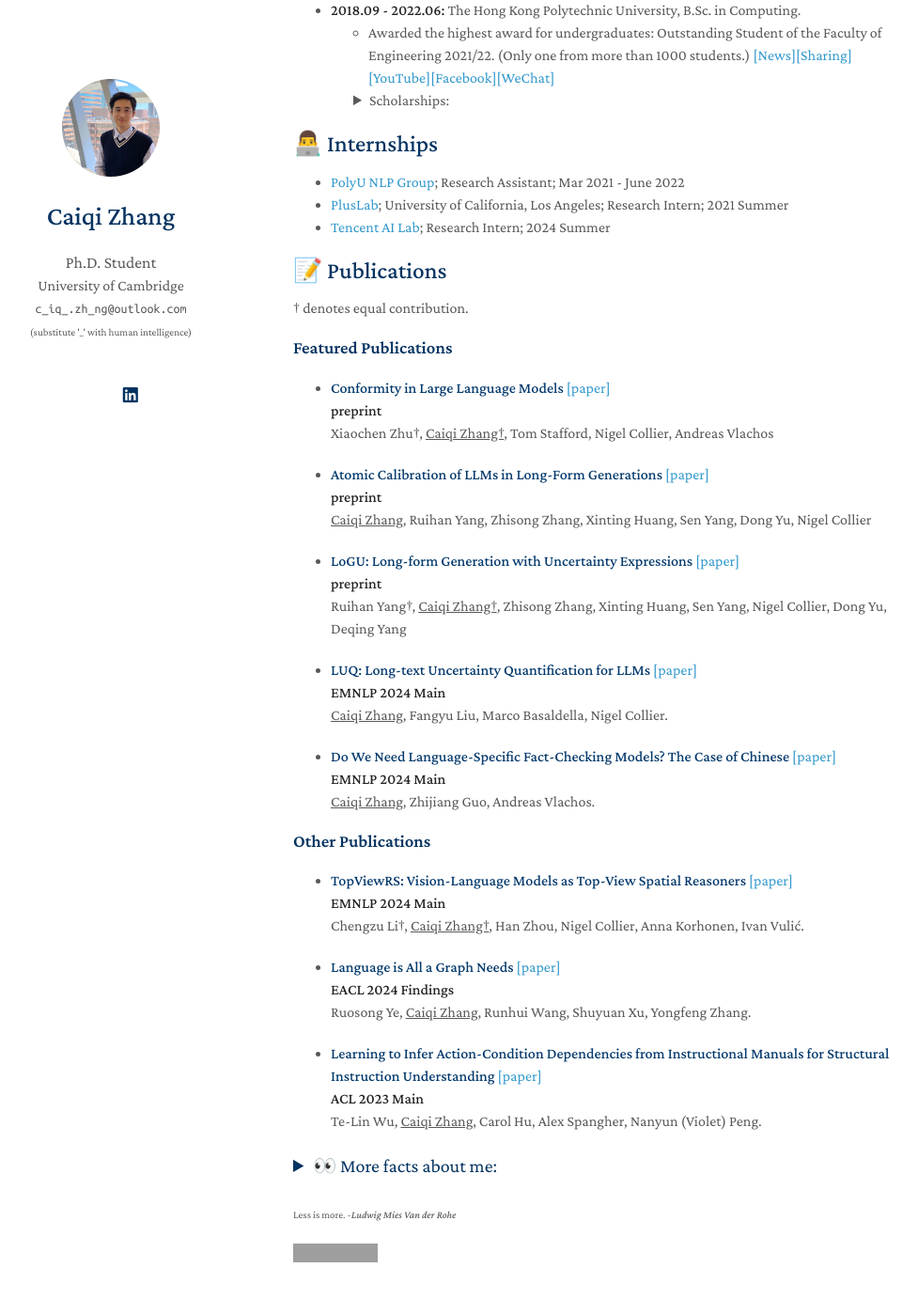
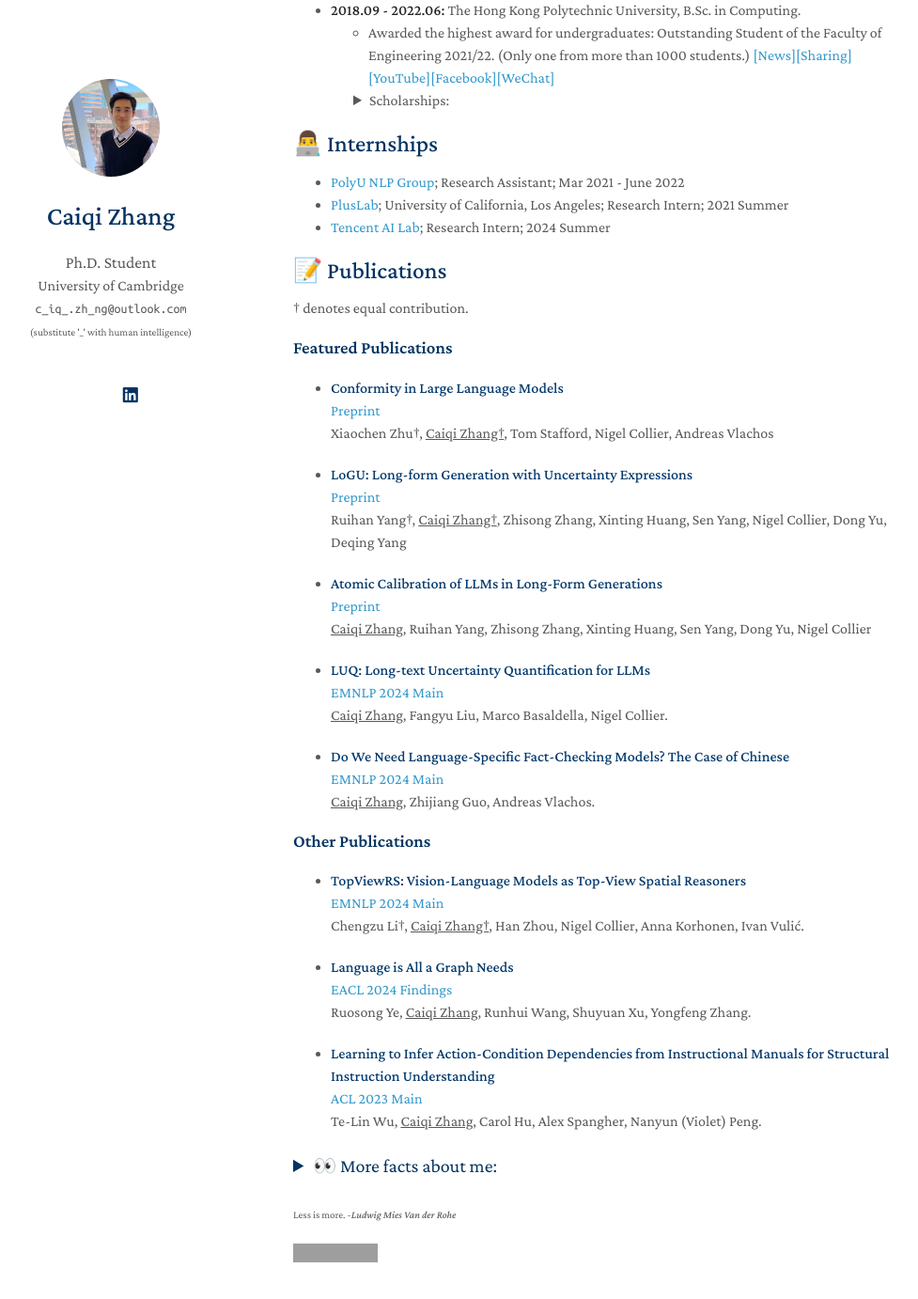
Before and after one commit to caiqizh/caiqizh.github.io, a Jekyll site: the page built from index.md, in a window 1280 px wide and 1400 px high, scrolled down 563 px. Shown: the top 1382 px of the window at 94% size, without its empty margins (158-1135 px from the left). Built offline with Jekyll 4.4.1, drawn with Linux system fonts in a browser that asks for light colours; nearby versions of some CDN libraries; a style sheet for code colours, icons or effects is not loaded; our own code applies the rules of GitHub Pages for plain Markdown files; grey boxes are pictures that could not be loaded.

Commit message:
changed the link style

```diff
--- a/index.md
+++ b/index.md
@@ -53,37 +53,37 @@ I am a second year Ph.D. student at the University of Cambridge, working under t
 † denotes equal contribution.
 
 ### Featured Publications
-- <strong><span style="color: #03396c;">Conformity in Large Language Models</span></strong> [[paper]](https://arxiv.org/abs/2410.12428)
-  **preprint**
+- <strong><span style="color: #03396c;">Conformity in Large Language Models</span></strong>
+  [Preprint](https://arxiv.org/abs/2410.12428)
   Xiaochen Zhu†, <u>Caiqi Zhang†</u>, Tom Stafford, Nigel Collier, Andreas Vlachos
 
-- <strong><span style="color: #03396c;">Atomic Calibration of LLMs in Long-Form Generations</span></strong> [[paper]](https://arxiv.org/abs/2410.13246)
-  **preprint**
+- <strong><span style="color: #03396c;">LoGU: Long-form Generation with Uncertainty Expressions</span></strong>
+  [Preprint](https://arxiv.org/abs/2410.14309)
+  Ruihan Yang†, <u>Caiqi Zhang†</u>, Zhisong Zhang, Xinting Huang, Sen Yang, Nigel Collier, Dong Yu, Deqing Yang
+
+- <strong><span style="color: #03396c;">Atomic Calibration of LLMs in Long-Form Generations</span></strong>
+  [Preprint](https://arxiv.org/abs/2410.13246)
   <u>Caiqi Zhang</u>, Ruihan Yang, Zhisong Zhang, Xinting Huang, Sen Yang, Dong Yu, Nigel Collier
 
-- <strong><span style="color: #03396c;">LoGU: Long-form Generation with Uncertainty Expressions</span></strong> [[paper]](https://arxiv.org/abs/2410.14309)
-  **preprint**
-  Ruihan Yang†, <u>Caiqi Zhang†</u>, Zhisong Zhang, Xinting Huang, Sen Yang, Nigel Collier, Dong Yu, Deqing Yang
-
-- <strong><span style="color: #03396c;">LUQ: Long-text Uncertainty Quantification for LLMs</span></strong> [[paper]](https://arxiv.org/abs/2403.20279)
-  **EMNLP 2024 Main**
+- <strong><span style="color: #03396c;">LUQ: Long-text Uncertainty Quantification for LLMs</span></strong>
+  [EMNLP 2024 Main](https://arxiv.org/abs/2403.20279)
   <u>Caiqi Zhang</u>, Fangyu Liu, Marco Basaldella, Nigel Collier.
 
-- <strong><span style="color: #03396c;">Do We Need Language-Specific Fact-Checking Models? The Case of Chinese</span></strong>   [[paper]](https://arxiv.org/abs/2401.15498)
-  **EMNLP 2024 Main**
+- <strong><span style="color: #03396c;">Do We Need Language-Specific Fact-Checking Models? The Case of Chinese</span></strong>
+  [EMNLP 2024 Main](https://arxiv.org/abs/2401.15498)
   <u>Caiqi Zhang</u>, Zhijiang Guo, Andreas Vlachos.
 
 ### Other Publications
-- <strong><span style="color: #03396c;">TopViewRS: Vision-Language Models as Top-View Spatial Reasoners</span></strong> [[paper]](https://arxiv.org/abs/2406.02537)
-  **EMNLP 2024 Main**
+- <strong><span style="color: #03396c;">TopViewRS: Vision-Language Models as Top-View Spatial Reasoners</span></strong>
+  [EMNLP 2024 Main](https://arxiv.org/abs/2406.02537)
   Chengzu Li†, <u>Caiqi Zhang†</u>, Han Zhou, Nigel Collier, Anna Korhonen, Ivan Vulić.
 
-- <strong><span style="color: #03396c;">Language is All a Graph Needs</span></strong>   [[paper]](https://aclanthology.org/2024.findings-eacl.132/)
-  **EACL 2024 Findings**
+- <strong><span style="color: #03396c;">Language is All a Graph Needs</span></strong>
+  [EACL 2024 Findings](https://aclanthology.org/2024.findings-eacl.132/)
   Ruosong Ye, <u>Caiqi Zhang</u>, Runhui Wang, Shuyuan Xu, Yongfeng Zhang.
 
-- <strong><span style="color: #03396c;">Learning to Infer Action-Condition Dependencies from Instructional Manuals for Structural Instruction Understanding</span></strong>   [[paper]](https://aclanthology.org/2023.acl-long.170/)
-  **ACL 2023 Main**
+- <strong><span style="color: #03396c;">Learning to Infer Action-Condition Dependencies from Instructional Manuals for Structural Instruction Understanding</span></strong>
+  [ACL 2023 Main](https://aclanthology.org/2023.acl-long.170/)
   Te-Lin Wu, <u>Caiqi Zhang</u>, Carol Hu, Alex Spangher, Nanyun (Violet) Peng.
 
 
```
Also changed, not shown: README.md.
